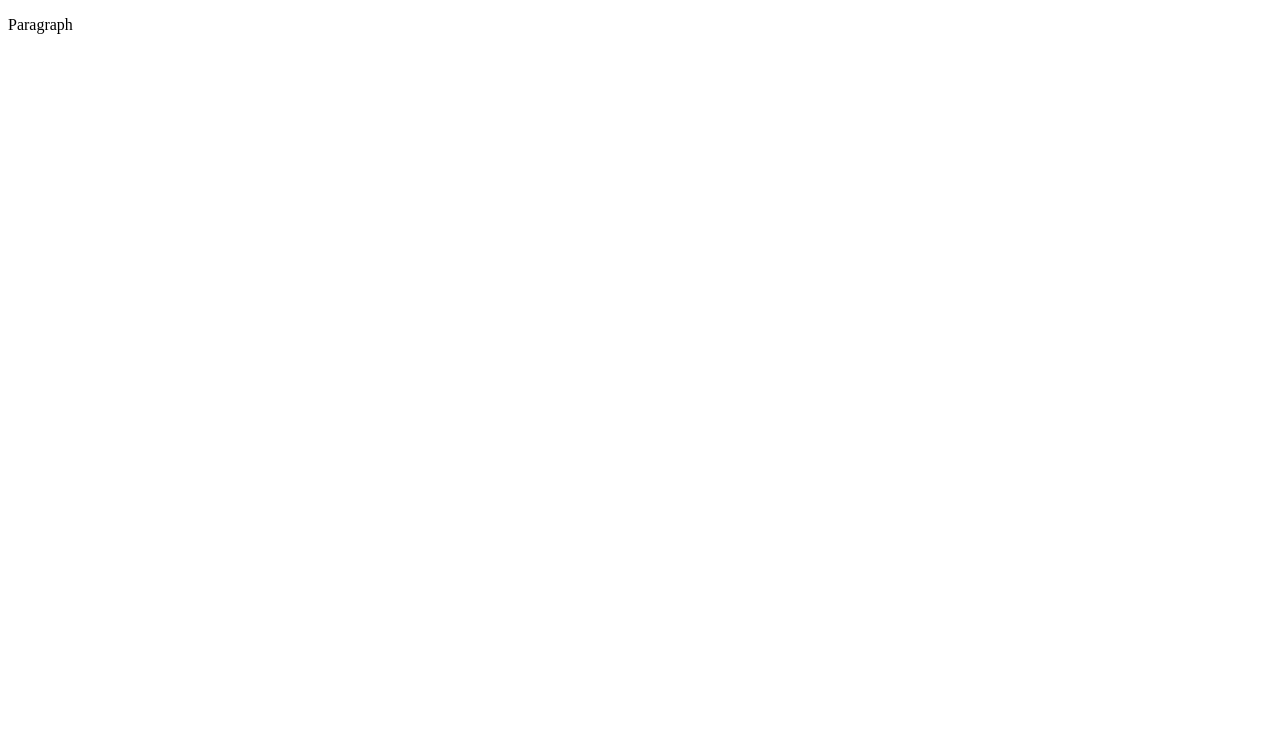
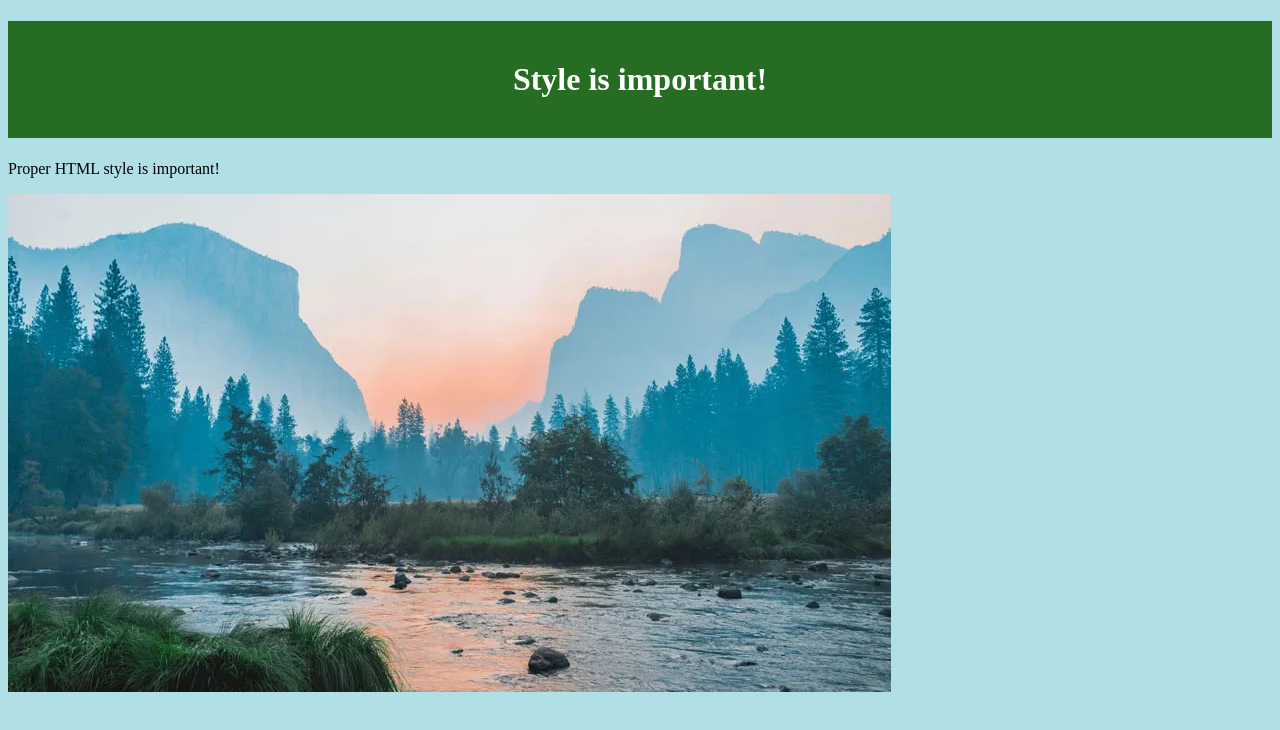
Before and after one commit to MTHS-ICS2O-2-2022/ICS2O-Unit-1-03-Yuri-Gabutero24, a plain HTML site: page index.html in a window 1280 px wide. Drawn offline with Linux system fonts and the light colour scheme.

Commit message:
inital webpage

```diff
--- a/index.html
+++ b/index.html
@@ -1,9 +1,25 @@
 <!DOCTYPE html>
-<html>
+<!-- ICS2O-Unit1-03-HTML-hello_world-->
+<html lang="en-ca">
   <head>
-    <title>Title</title>
+    <meta charset="utf-8">
+    <meta name="descrption" content="My first webpage with proper style!">
+    <meta name="keywords" content="mths, ics2o">
+    <meta name="author" content="Yuri G">
+    <meta name="viewport" content="width=device-width, initial-scale=1.0-">
+    <title>My first webpage with proper style</title>
   </head>
-  <body>
-    <p>Paragraph</p>
+  <style>
+    #my-header {
+      background-color: rgb(38, 109, 35);
+      color: hsl(0, 0%, 100%);
+      padding: 40px;
+      text-align: center;
+    }
+  </style>
+  <body style="background-color: powderblue;">
+    <h1 id="my-header">Style is important!</h1>
+    <p style="background-color: ff00ff;">Proper HTML style is important!</p>
+    <img src="./images/landscape-photography-tips-yosemite-valley-feature.webp" alt="style">
   </body>
 </html>
```
Also changed, not shown: images/landscape-photography-tips-yosemite-valley-feature.webp (added).
